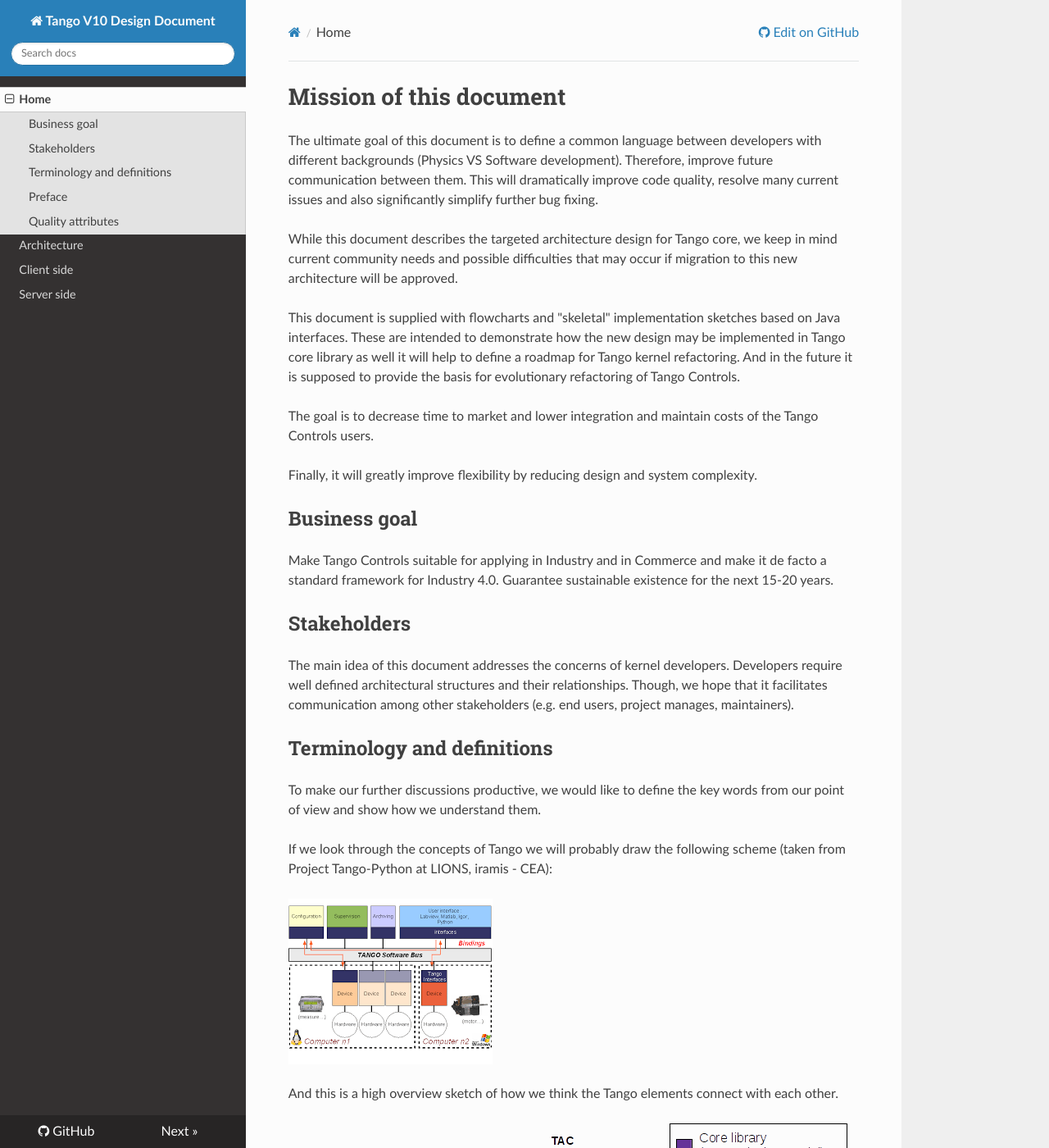
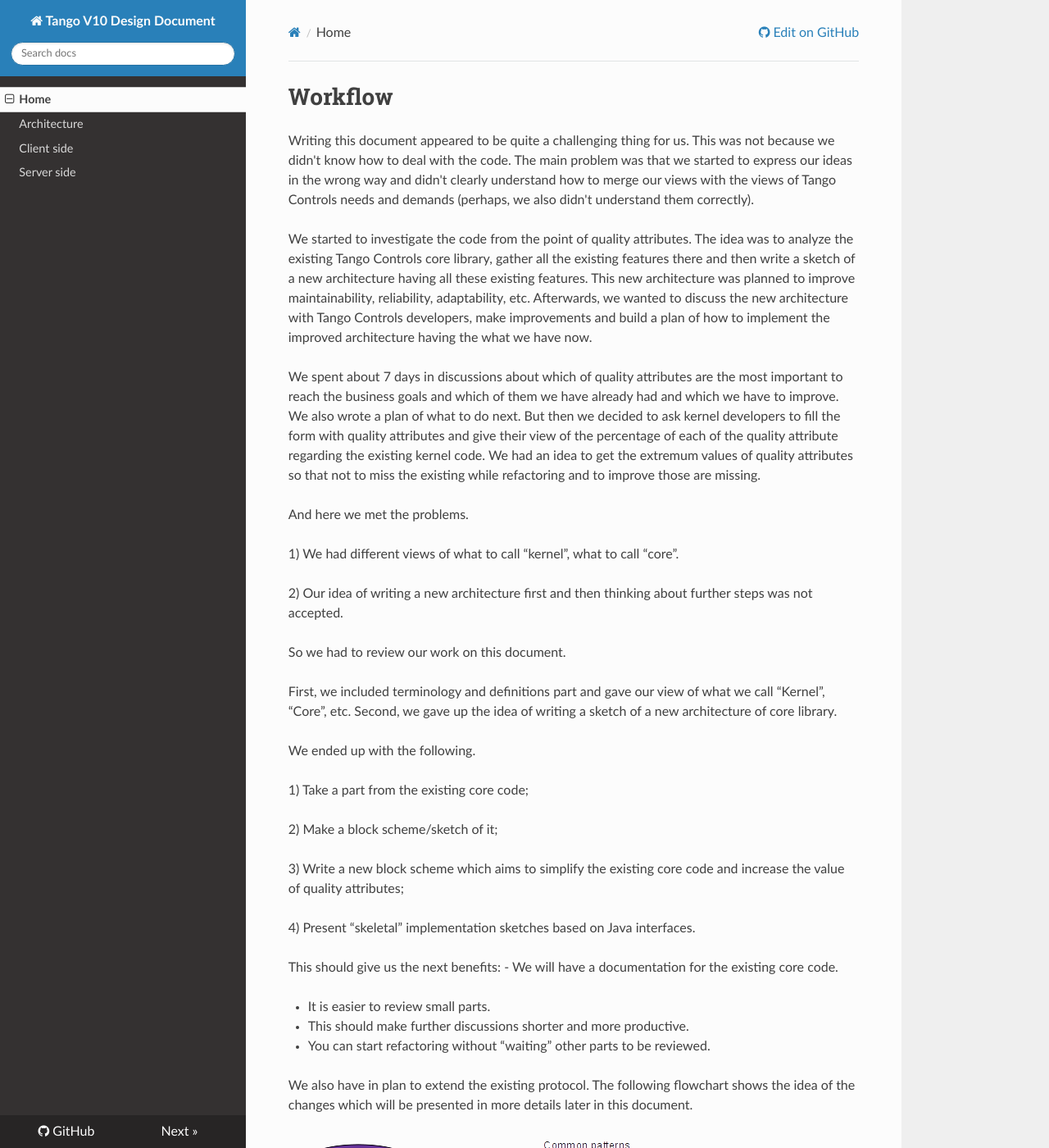
Before and after one commit to Ingvord/tango-v10-design-doc, an MkDocs documentation site: the page built from docs/index.md, in a window 1280 px wide and 1400 px high. Shown: the whole window at 82% size. Built offline with MkDocs 1.6.1, drawn with Linux system fonts in a browser that asks for light colours; nearby versions of some CDN libraries; old or Windows-style settings are respelled for this version of MkDocs; some of the changed text lies outside the part shown.

Commit message:
Update index.md

```diff
--- a/docs/index.md
+++ b/docs/index.md
@@ -1,4 +1,51 @@
 https://www.tutorialspoint.com/software_architecture_design/index.htm
+
+# Workflow
+
+Writing this document appeared to be quite a challenging thing for us. This was not because we didn't know how to deal with the code. The main problem was that we started to express our ideas in the wrong way and didn't clearly understand how to merge our views with the views of Tango Controls needs and demands (perhaps, we also didn't understand them correctly).
+
+We started to investigate the code from the point of quality attributes. The idea was to analyze the existing Tango Controls core library, gather all the existing features there and then write a sketch of a new architecture having all these existing features. This new architecture was planned to improve maintainability, reliability, adaptability, etc. Afterwards, we wanted to discuss the new architecture with Tango Controls developers, make improvements and build a plan of how to implement the improved architecture having the what we have now.
+
+We spent about 7 days in discussions about which of quality attributes are the most important to reach the business goals and which of them we have already had and which we have to improve. We also wrote a plan of what to do next. But then we decided to ask kernel developers to fill the form with quality attributes and give their view of the percentage of each of the quality attribute regarding the existing kernel code. We had an idea to get the extremum values of quality attributes so that not to miss the existing while refactoring and to improve those are missing.
+
+And here we met the problems.
+
+1) We had different views of what to call “kernel”, what to call “core”.
+
+2) Our idea of writing a new architecture first and then thinking about further steps was not accepted.
+
+So we had to review our work on this document.
+
+First, we included terminology and definitions part and gave our view of what we call “Kernel”, “Core”, etc.
+Second, we gave up the idea of writing a sketch of a new architecture of core library.
+
+We ended up with the following.
+
+1) Take a part from the existing core code;
+
+2) Make a block scheme/sketch of it;
+
+3) Write a new block scheme which aims to simplify the existing core code and increase the value of quality attributes;
+
+4) Present “skeletal” implementation sketches based on Java interfaces.
+
+
+This should give us the next benefits:
+- We will have a documentation for the existing core code.
+
+- It is easier to review small parts.
+
+- This should make further discussions shorter and more productive.
+
+- You can start refactoring without “waiting” other parts to be reviewed.
+
+We also have in plan to extend the existing protocol. The following flowchart shows the idea of the changes which will be presented in more details later in this document.
+
+![](images/UsersCode_toCoreLib.png)
+
+
+
+
 
 
 # Mission of this document
@@ -17,18 +64,18 @@ Finally, it will greatly improve flexibility by reducing design and system compl
 
 
 
-## Business goal
+### Business goal
 
 Make Tango Controls suitable for applying in Industry and in Commerce and make it de facto a standard framework for Industry 4.0. Guarantee sustainable existence for the next 15-20 years.
 
-##  Stakeholders
+###  Stakeholders
 
 The main idea of this document addresses the concerns of kernel developers. Developers require well defined architectural structures and their relationships. Though, we hope that it facilitates communication among other stakeholders (e.g. end users, project manages, maintainers).
 
 
 
 
-## Terminology and definitions
+# Terminology and definitions
 
 To make our further discussions productive, we would like to define the key words from our point of view and show how we understand them.
 
@@ -53,7 +100,7 @@ So talking about improvements and refactoring in this document we consider _only
 
 
 
-## Preface
+# Preface
 
 In this part you will find what to expect from this document and in which way information and ideas will be presented.
 
@@ -61,16 +108,16 @@ First of all, please, read _Terminology and definitions_ part to find out what w
 
 We have decided to look at the Tango Controls form the perspective of quality attributes. The most important and those we think are lacking are in the Quality attributes part. Of course, we were keeping in mind other quality attributes while working on this document.
 
+We have taken some parts of the existing core library to make analysis and further discussions easier.
+
 Block schemes and diagrams are used to present information.
-
-The following flowchart shows the idea of proposed changes which will be presented in more details in the part N **TODO**
-
-![](images/UsersCode_toCoreLib.png)
 
 
 
 
-## Quality attributes
+
+
+# Quality attributes
 
 Many factors determine the qualities in a system's architecture.
 The next figure shows the [ISO/IEC FCD 25010](http://iso25000.com/index.php/en/iso-25000-standards/iso-25010) product quality standard. This quality model determines which quality characteristics should be taken into account when evaluating the properties of a software product.
```
